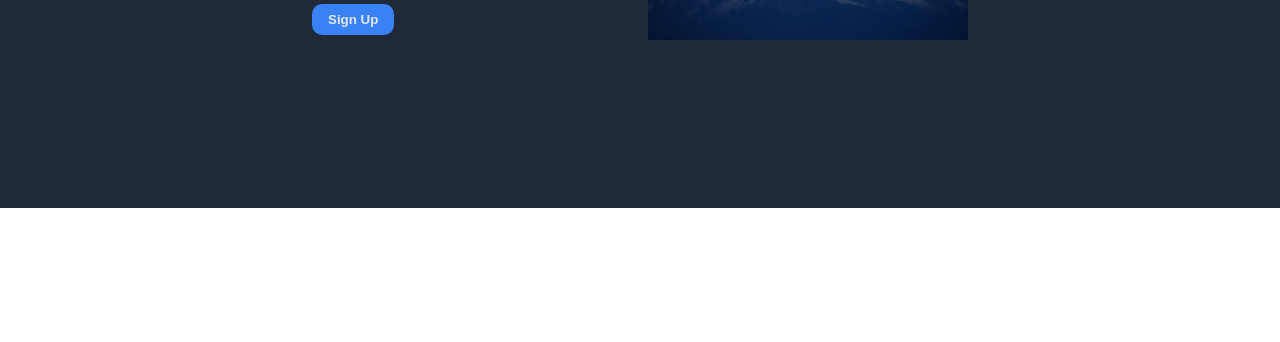
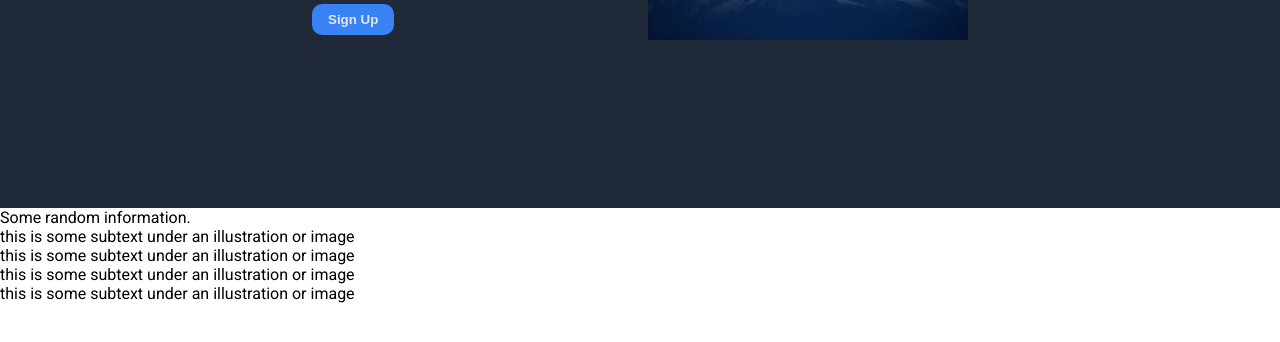
Before and after one commit to daknob77/landing-page, a plain HTML site: page index.html in a window 1280 px wide. Shown: the part 392-734 px from the top of the page. Drawn offline with Linux system fonts and the light colour scheme.

Commit message:
Add content and content text

```diff
--- a/index.html
+++ b/index.html
@@ -38,6 +38,30 @@
             </div>
         </div>
 
+        <div class="content-container">
+            <div class="content-header">
+                Some random information.
+            </div>
+            <div class="content-container content">
+                <div class="item">
+                    <div class="item image"></div>
+                    this is some subtext under an illustration or image
+                </div>
+                <div class="item">
+                    <div class="item image"></div>
+                    this is some subtext under an illustration or image
+                </div>
+                <div class="item">
+                    <div class="item image"></div>
+                    this is some subtext under an illustration or image
+                </div>
+                <div class="item">
+                    <div class="item image"></div>
+                    this is some subtext under an illustration or image
+                </div>
+            </div>
+        </div>
+
 
     </body>
 
```
